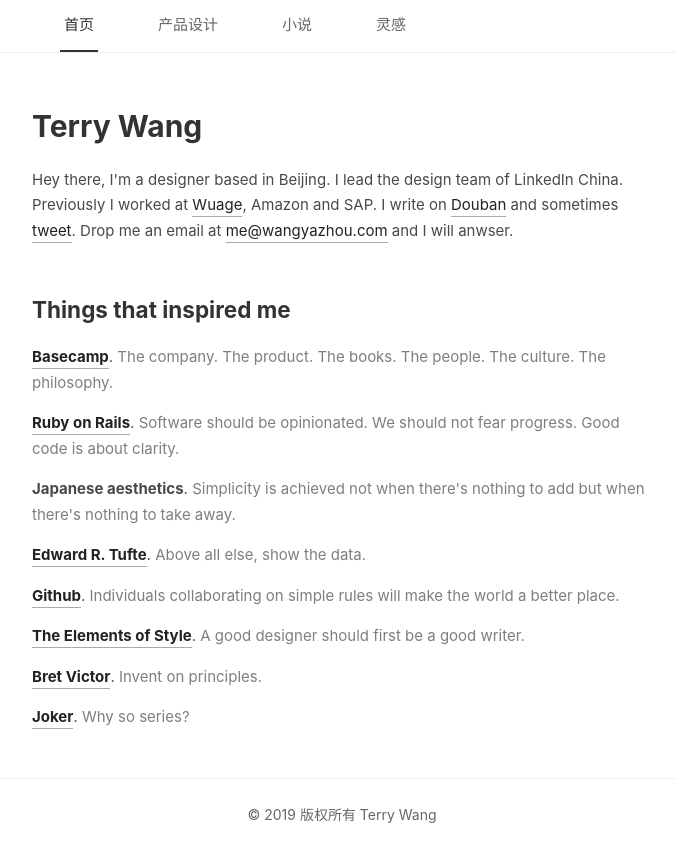
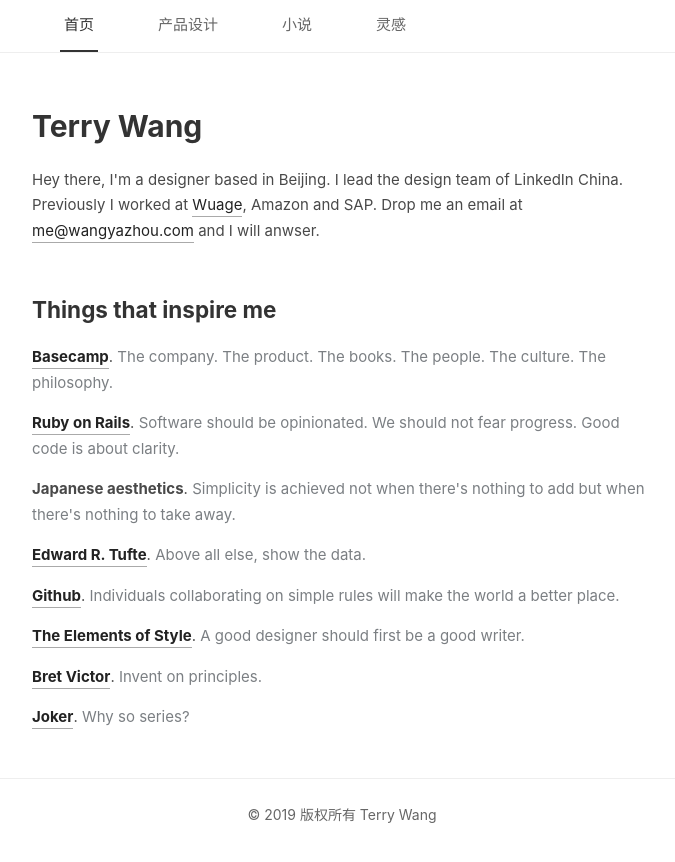
Before and after one commit to lvterry/lvterry.github.io, a Jekyll site: the page built from index.html, in a window 1280 px wide. Shown: the top 862 px of the page, without its empty margins (298-973 px from the left). Built offline with Jekyll 4.4.1, drawn with Linux system fonts in a browser that asks for light colours.

Commit message:
update homepage

```diff
--- a/index.html
+++ b/index.html
@@ -5,8 +5,8 @@
   	<main>
   		<div class="container">
   			<h1>Terry Wang</h1>
-    <p>Hey there, I'm a designer based in Beijing. I lead the design team of LinkedIn China. Previously I worked at <a href="https://wuage.com">Wuage</a>, Amazon and SAP. I write on <a href="https://www.douban.com/people/lvterry/notes">Douban</a> and sometimes <a href="https://twitter.com/wangyazh0u">tweet</a>. Drop me an email at <a href="mailto:me@wangyazhou.com">me@wangyazhou.com</a> and I will anwser.</p>
-	<h2>Things that inspired me</h2>
+    <p>Hey there, I'm a designer based in Beijing. I lead the design team of LinkedIn China. Previously I worked at <a href="https://wuage.com">Wuage</a>, Amazon and SAP. Drop me an email at <a href="mailto:me@wangyazhou.com">me@wangyazhou.com</a> and I will anwser.</p>
+	<h2>Things that inspire me</h2>
 	<p><a href="https://basecamp.com/"><b>Basecamp</b></a>. <span class="weak">The company. The product. The books. The people. The culture. The philosophy.</span></p>
 	<p><a href="https://rubyonrails.org/"><b>Ruby on Rails</b></a>. <span class="weak">Software should be opinionated. We should not fear progress. Good code is about clarity.</span></p>
 	<p><b>Japanese aesthetics</b>. <span class="weak">Simplicity is achieved not when there's nothing to add but when there's nothing to take away.</span></p>
```
